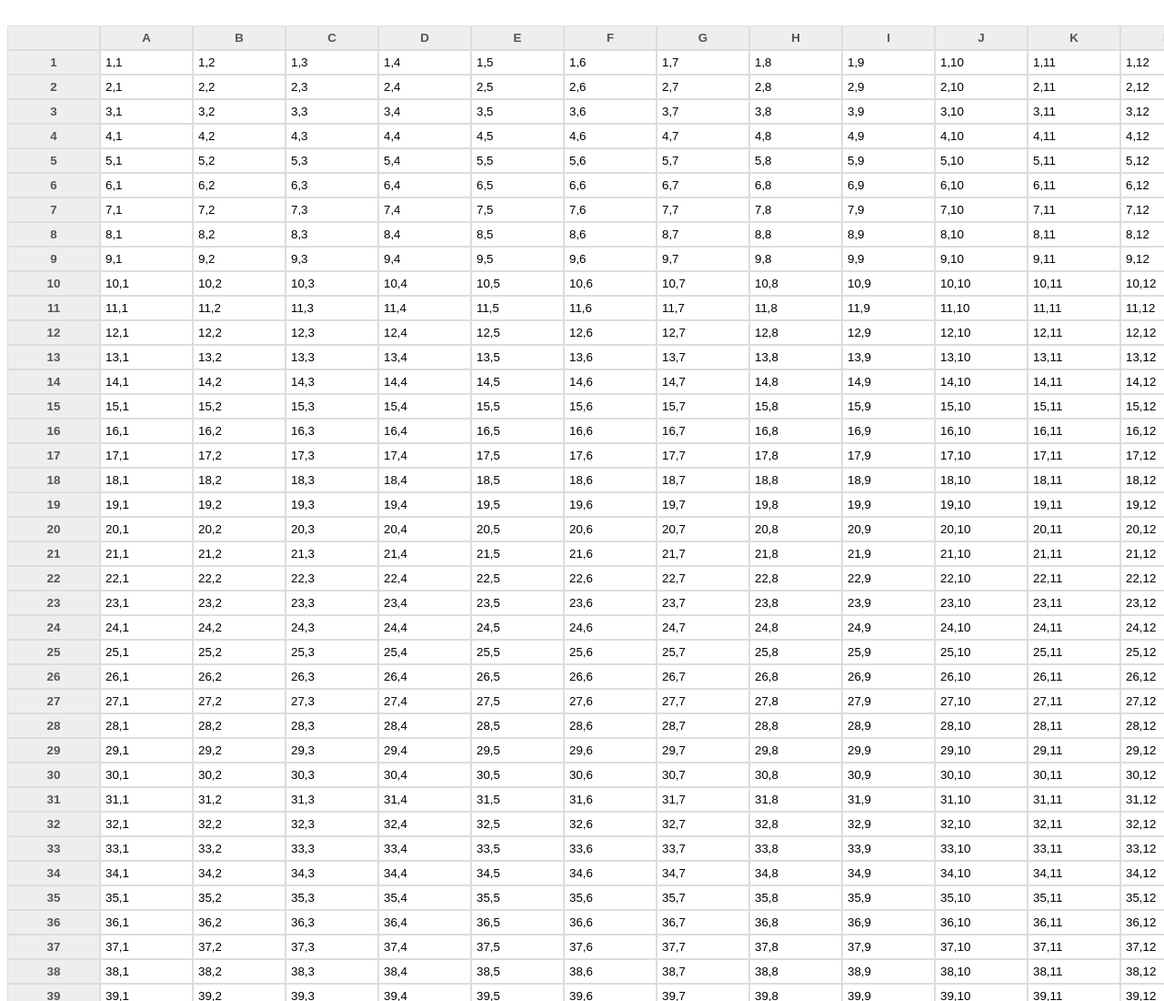
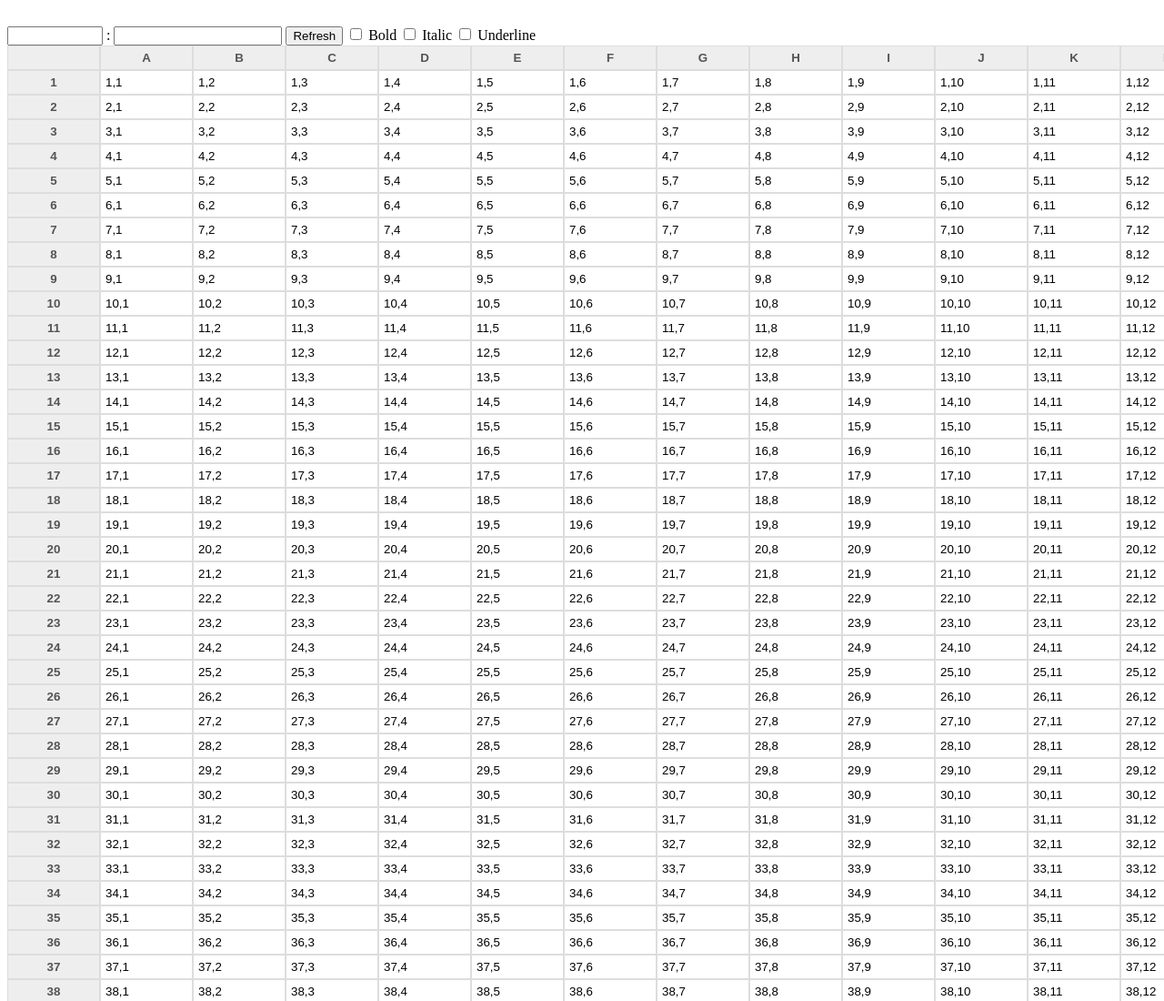
Before and after one commit to Heshan-Qiu/JS-Spreadsheet, a plain HTML site: page index.html in a window 1280 px wide. Shown: the top 1100 px of the page at 91% size. Drawn offline with Linux system fonts and the light colour scheme.

Commit message:
Finish step 2 and 3

```diff
--- a/index.html
+++ b/index.html
@@ -7,6 +7,27 @@
         <link rel="stylesheet" href="style.css" />
     </head>
     <body>
+        <div id="toolbar" class="toolbar">
+            <input
+                id="cellSelectedInput"
+                class="cellSelectedInput"
+                type="text"
+                size="10"
+            />
+            :
+            <input
+                id="cellSelectedValueInput"
+                class="cellSelectedValueInput"
+                type="text"
+            />
+            <button id="refreshButton">Refresh</button>
+            <input id="boldCheckbox" type="checkbox" />
+            <label for="boldCheckbox">Bold</label>
+            <input id="italicCheckbox" type="checkbox" />
+            <label for="italicCheckbox">Italic</label>
+            <input id="underlineCheckbox" type="checkbox" />
+            <label for="underlineCheckbox">Underline</label>
+        </div>
         <div id="spreadsheetContainer" class="spreadsheetContainer"></div>
         <script src="script.js"></script>
     </body>
--- a/script.js
+++ b/script.js
@@ -8,6 +8,8 @@ document.addEventListener("DOMContentLoaded", function () {
     const grid = new Grid(SPREADSHEET_ROWS, SPREADSHEET_COLUMNS);
 
     renderSpreadsheet(grid, spreadsheetContainer);
+
+    initRefreshButton(grid, spreadsheetContainer);
 });
 
 function renderSpreadsheet(grid, container) {
@@ -60,7 +62,7 @@ function renderCell(cell) {
         inputElement.disabled = true;
     }
 
-    inputElement.addEventListener("input", function (event) {
+    inputElement.addEventListener("change", function (event) {
         cell.value = event.target.value;
         console.log(
             `Cell ${cell.row},${cell.column} value changed to ${cell.value}`,
@@ -68,9 +70,36 @@ function renderCell(cell) {
         );
     });
 
+    inputElement.addEventListener("focus", function (event) {
+        const cellSelectedInputElement =
+            document.getElementById("cellSelectedInput");
+        const cellSelectedValueInputElement = document.getElementById(
+            "cellSelectedValueInput"
+        );
+
+        cellSelectedInputElement.value = event.target.id;
+        cellSelectedValueInputElement.value = event.target.value;
+    });
+
     cellElement.appendChild(inputElement);
 
     return cellElement;
+}
+
+function initRefreshButton(grid, spreadsheetContainer) {
+    if (!grid instanceof Grid && !spreadsheetContainer instanceof HTMLElement) {
+        throw new Error("Invalid arguments");
+    }
+
+    const refreshButton = document.getElementById("refreshButton");
+    refreshButton.addEventListener("click", function (event) {
+        spreadsheetContainer.innerHTML = "";
+        // this is too fast to see the change, so we add a delay
+        // renderSpreadsheet(grid, spreadsheetContainer);
+        setTimeout(function () {
+            renderSpreadsheet(grid, spreadsheetContainer);
+        }, 300);
+    });
 }
 
 function indexToLetters(index) {
```
